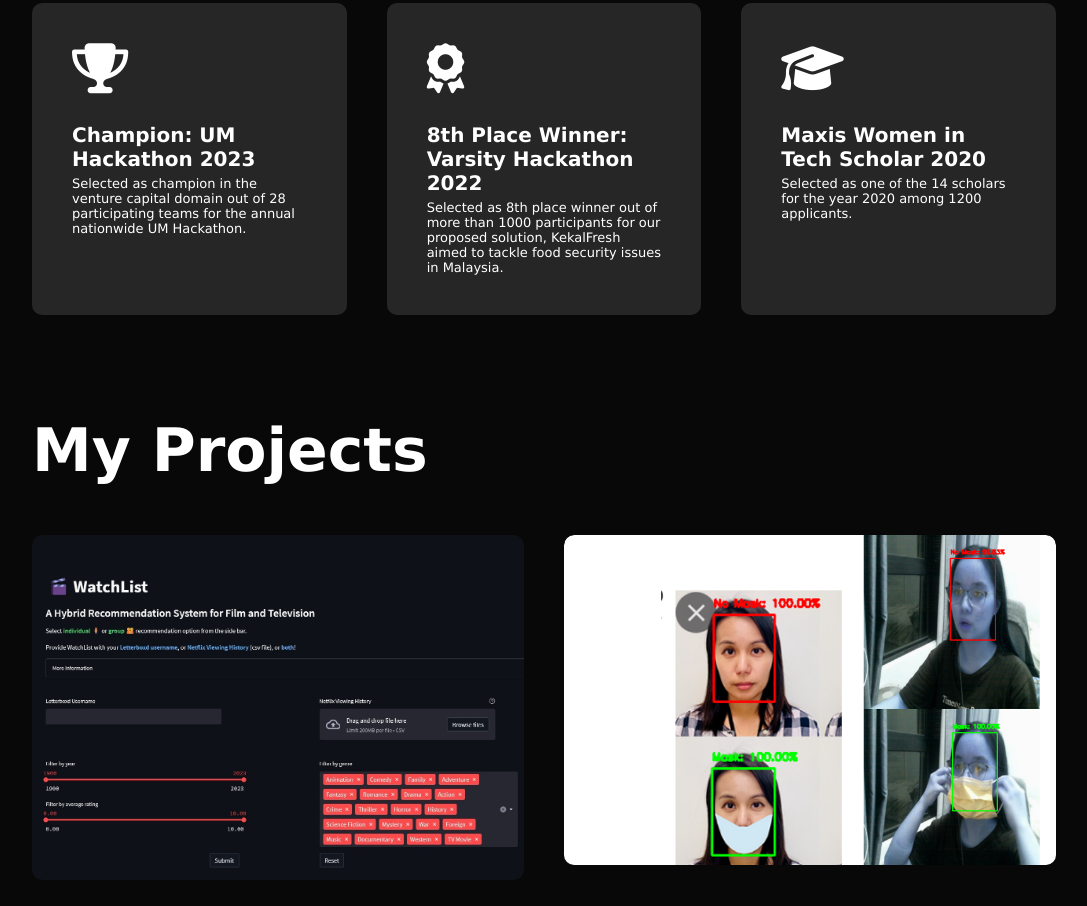
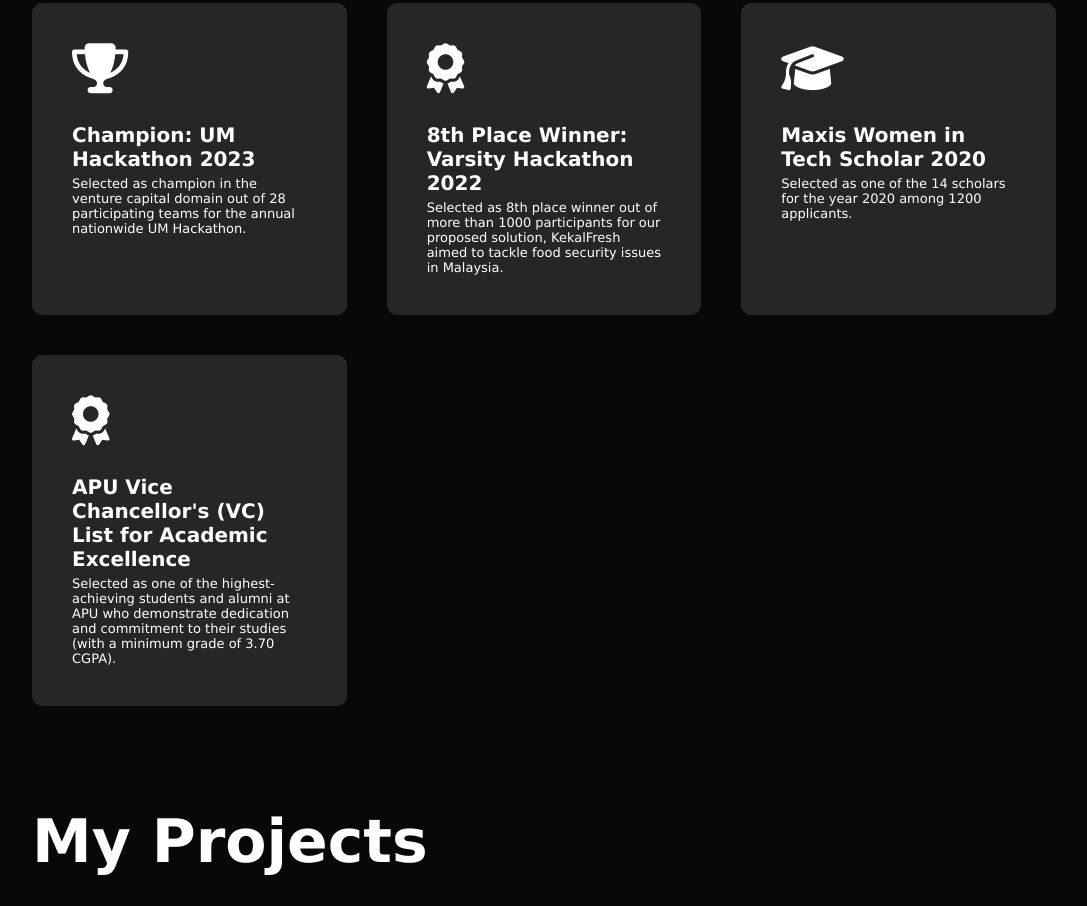
Before and after one commit to Cassteow/portfolio, a plain HTML site: page index.html in a window 1280 px wide. Shown: the part 1766-2672 px from the top of the page, without its empty margins (96-1183 px from the left). Drawn offline with Linux system fonts and the light colour scheme.

Commit message:
Update details

```diff
--- a/index.html
+++ b/index.html
@@ -58,7 +58,7 @@
                             <li><span>ASIA PACIFIC UNIVERSITY OF TECHNOLOGY AND INNOVATION</span>
                                 <br> Bachelor of Computer Science (Intelligent Systems) with honours
                                 <br>2020 - 2023
-                                <br> CGPA: 3.95/4.00
+                                <br> CGPA: 3.97/4.00
                                 <br> Courses: Artificial Intelligence, Object-Oriented Development, Data Analysis, Data Structure, Big Data Analytics
                             </span></li>
                             <br>
@@ -137,6 +137,14 @@
                         <i class="fa-solid fa-graduation-cap"></i>
                         <h2>Maxis Women in Tech Scholar 2020</h2>
                         <p>Selected as one of the 14 scholars for the year 2020 among 1200 applicants.
+                        </p>
+                        <!-- <a href="#">View more</a> -->
+                    </div>
+                    <div>
+                        <i class="fa-solid fa-award"></i>
+                        <h2>APU Vice Chancellor's (VC) List for Academic Excellence</h2>
+                        <p>Selected as one of the highest-achieving students and alumni at APU who demonstrate
+                            dedication and commitment to their studies (with a minimum grade of 3.70 CGPA).
                         </p>
                         <!-- <a href="#">View more</a> -->
                     </div>
```
